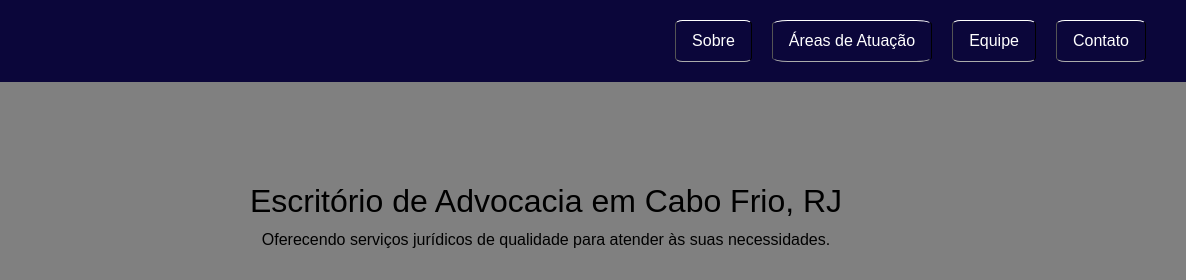
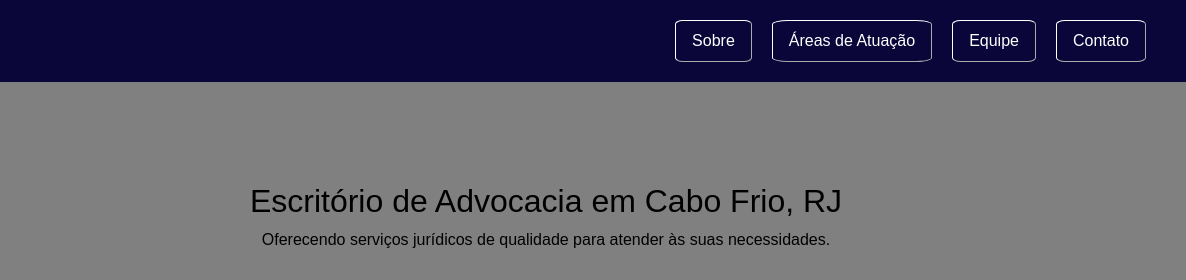
Before and after one commit to alvnhost/projeto1, a plain HTML site: page index.html in a window 1280 px wide. Shown: the top 280 px of the page, 94-1280 px from the left. Drawn offline with nearby package versions, Linux system fonts and the light colour scheme.

Commit message:
Atualização do código HTML

```diff
--- a/style.css
+++ b/style.css
@@ -28,7 +28,7 @@ nav ul li a {
     text-decoration: none;
     border: outset 1px rgb(255, 255, 255);
     border-radius: 10%;
-    border-inline-color: rgb(0, 0, 0);
+    border-inline-color: rgb(255, 255, 255);
 
 }
 
```
